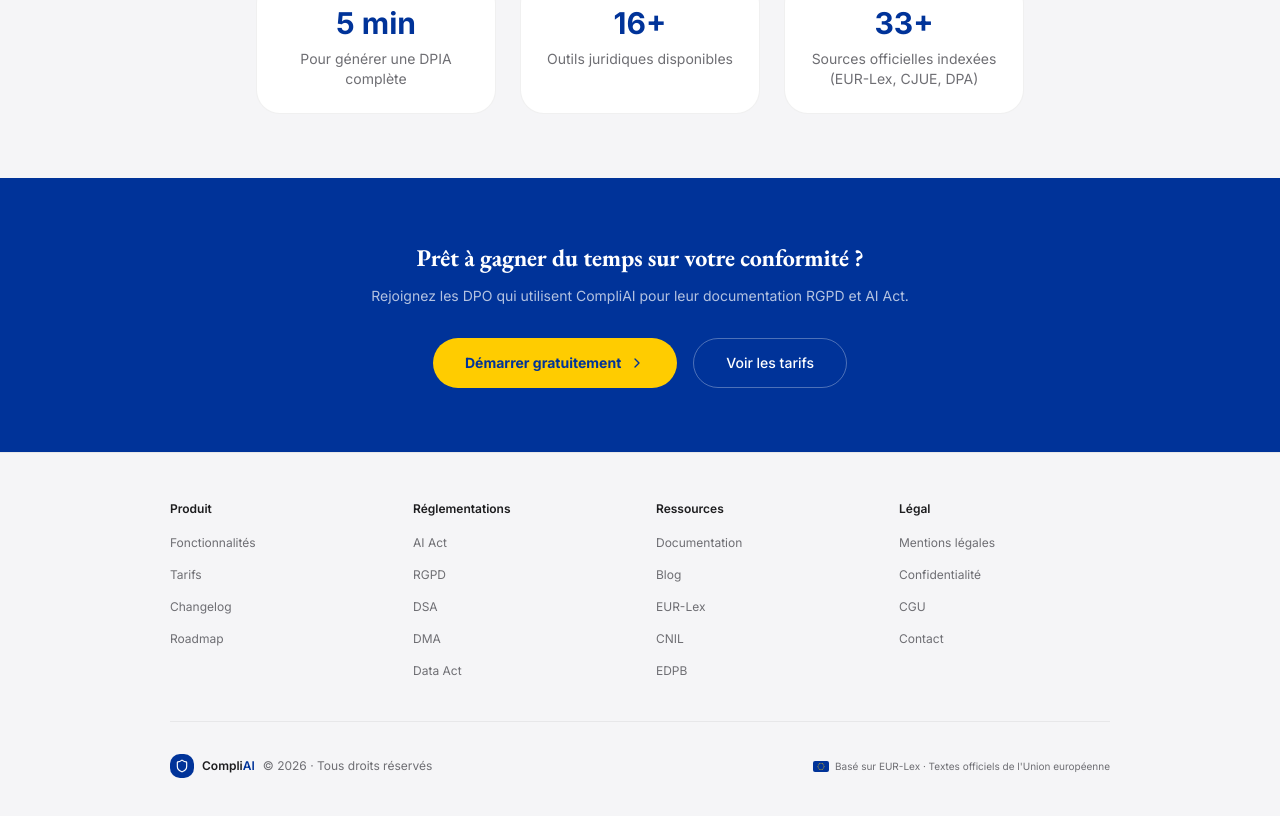
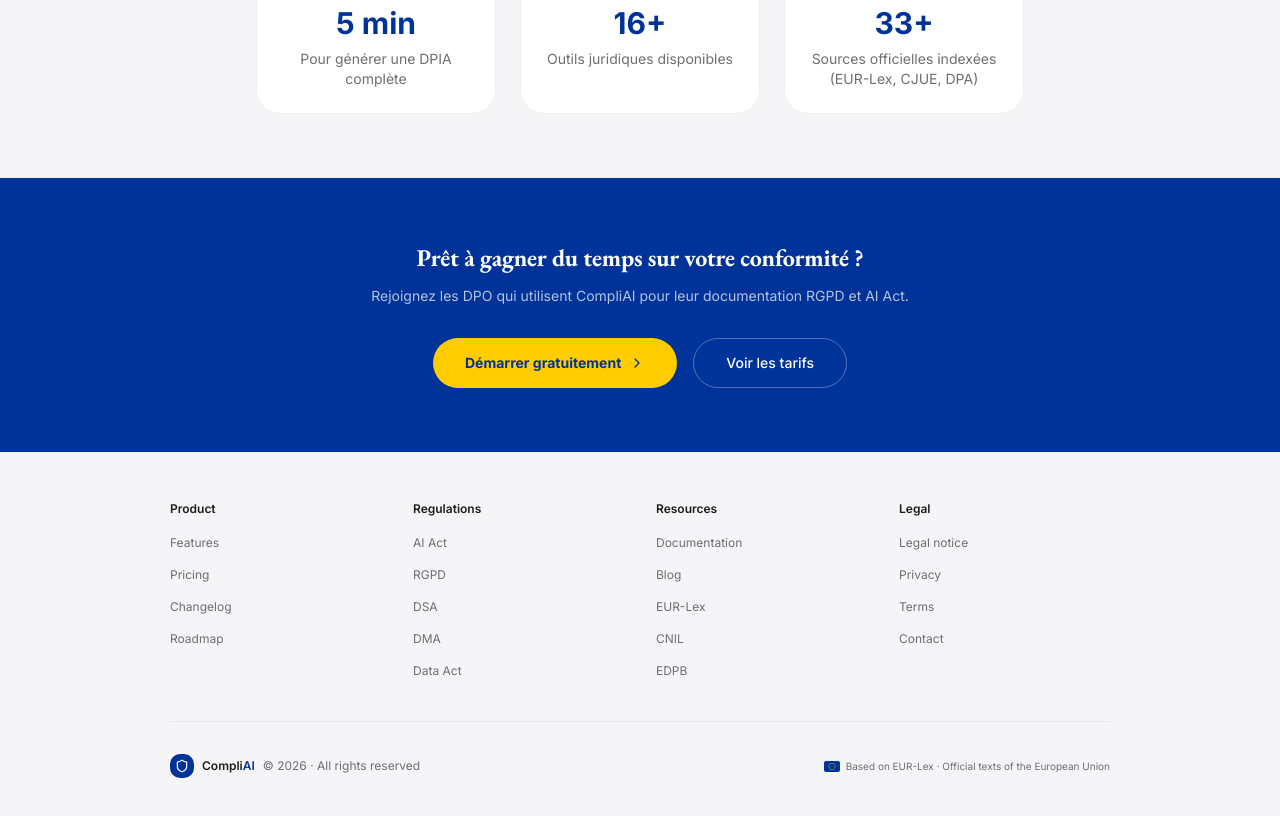
Before and after one commit to noedubreuil-ship-it/CompliAI, a Next.js app: page /en/dpo in a window 1280 px wide. Shown: the part 1253-2069 px from the top of the page. Built offline with nearby package versions, Linux system fonts and the light colour scheme.

Commit message:
feat(i18n): footer marketing traduit (wave 1) [via claude-code]

```diff
--- a/components/marketing/MarketingSiteFooter.tsx
+++ b/components/marketing/MarketingSiteFooter.tsx
@@ -1,24 +1,46 @@
 import Link from "next/link";
 import { Shield } from "lucide-react";
+import { useTranslations } from "next-intl";
 import { EUFlagSVG } from "@/components/EUFlag";
 import { FOOTER_COLUMNS } from "@/lib/marketing/site-links";
 
+/** Correspondance libellé FR d'origine → clé de traduction (les noms propres restent). */
+const LABEL_KEY: Record<string, string> = {
+  "Produit": "colProduct",
+  "Réglementations": "colRegulations",
+  "Ressources": "colResources",
+  "Légal": "colLegal",
+  "Fonctionnalités": "features",
+  "Tarifs": "pricing",
+  "Changelog": "changelog",
+  "Roadmap": "roadmap",
+  "Documentation": "documentation",
+  "Blog": "blog",
+  "Mentions légales": "legalNotice",
+  "Confidentialité": "privacy",
+  "CGU": "terms",
+  "Contact": "contact",
+};
+
 export function MarketingSiteFooter({ variant = "default" }: { variant?: "default" | "compact" }) {
+  const t = useTranslations("Footer");
+  const tr = (label: string) => (LABEL_KEY[label] ? t(LABEL_KEY[label]) : label);
+
   if (variant === "compact") {
     return (
       <footer className="border-t bg-[#F5F5F7] mt-auto">
         <div className="max-w-2xl mx-auto px-6 py-8 flex flex-wrap gap-4 text-xs text-[#6E6E73]">
           <Link href="/legal/mentions-legales" className="hover:text-[#1D1D1F]">
-            Mentions légales
+            {t("legalNotice")}
           </Link>
           <Link href="/legal/privacy" className="hover:text-[#1D1D1F]">
-            Confidentialité
+            {t("privacy")}
           </Link>
           <Link href="/legal/cgu" className="hover:text-[#1D1D1F]">
-            CGU
+            {t("terms")}
           </Link>
           <Link href="/contact" className="hover:text-[#1D1D1F]">
-            Contact
+            {t("contact")}
           </Link>
         </div>
       </footer>
@@ -31,7 +53,7 @@ export function MarketingSiteFooter({ variant = "default" }: { variant?: "defaul
         <div className="grid grid-cols-2 md:grid-cols-4 gap-8 mb-10">
           {FOOTER_COLUMNS.map((col) => (
             <div key={col.title}>
-              <p className="text-xs font-semibold text-[#1D1D1F] mb-3">{col.title}</p>
+              <p className="text-xs font-semibold text-[#1D1D1F] mb-3">{tr(col.title)}</p>
               <ul className="space-y-2">
                 {col.links.map((link) => (
                   <li key={link.label}>
@@ -42,14 +64,14 @@ export function MarketingSiteFooter({ variant = "default" }: { variant?: "defaul
                         rel="noopener noreferrer"
                         className="text-xs text-[#6E6E73] hover:text-[#1D1D1F] transition-colors"
                       >
-                        {link.label}
+                        {tr(link.label)}
                       </a>
                     ) : (
                       <Link
                         href={link.href}
                         className="text-xs text-[#6E6E73] hover:text-[#1D1D1F] transition-colors"
                       >
-                        {link.label}
+                        {tr(link.label)}
                       </Link>
                     )}
                   </li>
@@ -68,12 +90,12 @@ export function MarketingSiteFooter({ variant = "default" }: { variant?: "defaul
               Compli<span className="text-[#003399]">AI</span>
             </span>
             <span className="text-xs text-[#6E6E73]">
-              © {new Date().getFullYear()} · Tous droits réservés
+              © {new Date().getFullYear()} · {t("rights")}
             </span>
           </div>
           <div className="flex items-center gap-1.5 text-[10px] text-[#6E6E73]">
             <EUFlagSVG width={16} height={11} />
-            Basé sur EUR-Lex · Textes officiels de l&apos;Union européenne
+            {t("eurlexLine")}
           </div>
         </div>
       </div>
--- a/messages/en.json
+++ b/messages/en.json
@@ -11,6 +11,24 @@
     "label": "Language",
     "fr": "Français",
     "en": "English"
+  },
+  "Footer": {
+    "colProduct": "Product",
+    "colRegulations": "Regulations",
+    "colResources": "Resources",
+    "colLegal": "Legal",
+    "features": "Features",
+    "pricing": "Pricing",
+    "changelog": "Changelog",
+    "roadmap": "Roadmap",
+    "documentation": "Documentation",
+    "blog": "Blog",
+    "legalNotice": "Legal notice",
+    "privacy": "Privacy",
+    "terms": "Terms",
+    "contact": "Contact",
+    "rights": "All rights reserved",
+    "eurlexLine": "Based on EUR-Lex · Official texts of the European Union"
   },
   "Landing": {
     "heroChip": "AI Act · GDPR · DSA · DMA · Data Act",
--- a/messages/fr.json
+++ b/messages/fr.json
@@ -11,6 +11,24 @@
     "label": "Langue",
     "fr": "Français",
     "en": "English"
+  },
+  "Footer": {
+    "colProduct": "Produit",
+    "colRegulations": "Réglementations",
+    "colResources": "Ressources",
+    "colLegal": "Légal",
+    "features": "Fonctionnalités",
+    "pricing": "Tarifs",
+    "changelog": "Changelog",
+    "roadmap": "Roadmap",
+    "documentation": "Documentation",
+    "blog": "Blog",
+    "legalNotice": "Mentions légales",
+    "privacy": "Confidentialité",
+    "terms": "CGU",
+    "contact": "Contact",
+    "rights": "Tous droits réservés",
+    "eurlexLine": "Basé sur EUR-Lex · Textes officiels de l'Union européenne"
   },
   "Landing": {
     "heroChip": "AI Act · RGPD · DSA · DMA · Data Act",
```
